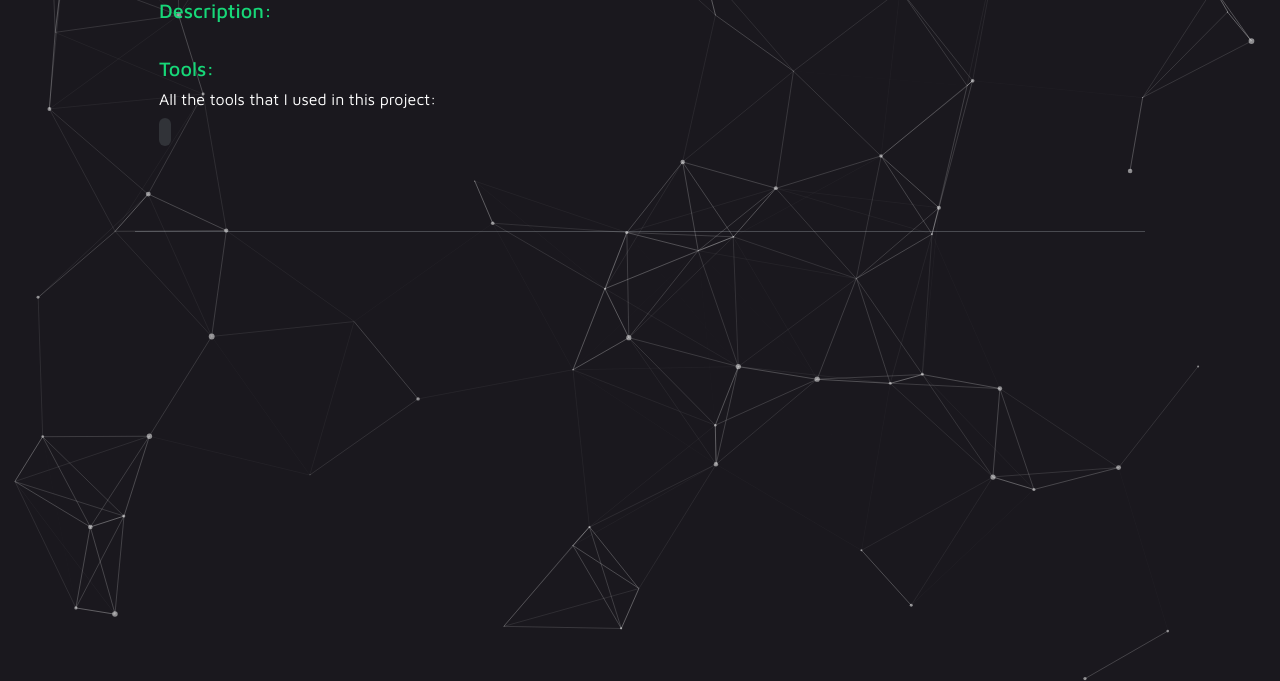
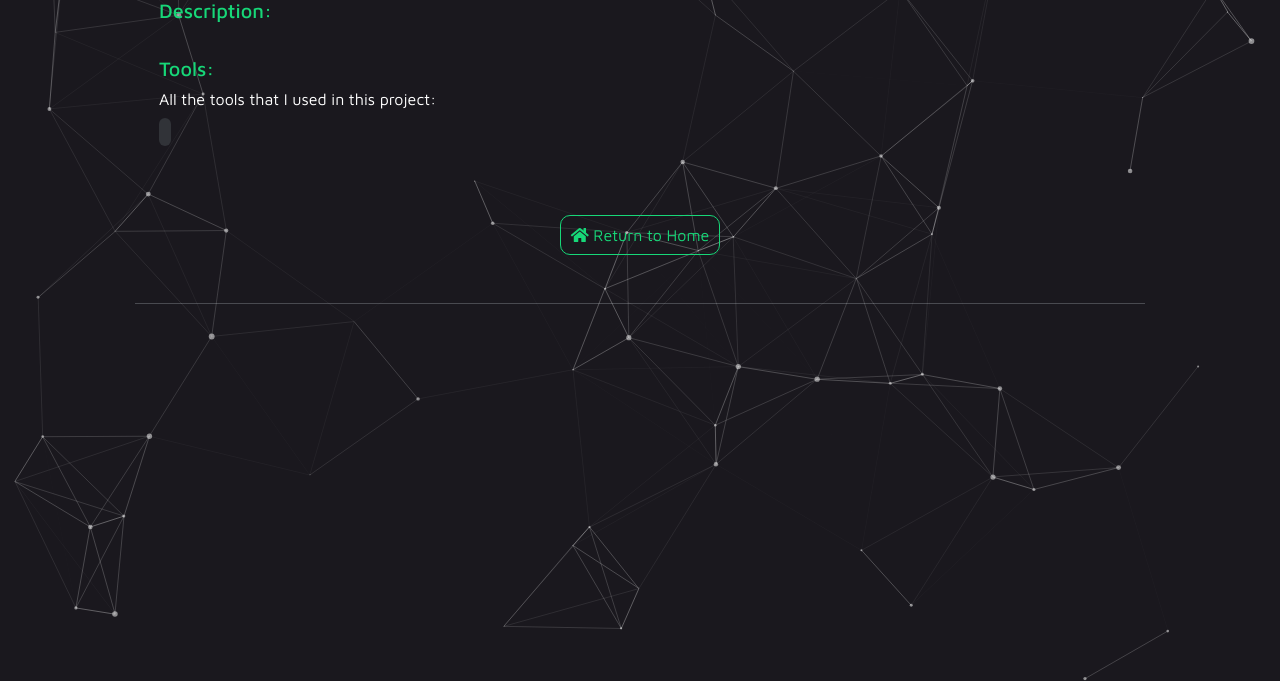
Before and after one commit to Quilliams85/portfolio-quinn-williams, a Django app: template templates/projects/project_detail.html in a window 1280 px wide. Shown: the part 119-800 px from the top of the page. Run offline with Django 3.2, Linux system fonts and the light colour scheme; the template is opened without the code that fills it, so the values that code supplies are empty; some libraries are stand-ins or nearby versions.

Commit message:
add return to home button

```diff
--- a/templates/projects/project_detail.html
+++ b/templates/projects/project_detail.html
@@ -43,6 +43,14 @@
                 {% endif %}
                 {% endif %}
             </div>
+
+            <!-- Return to Home Button -->
+            <div class="text-center mt-5">
+                <a href="{% url 'homePage' %}" class="preview-btn">
+                    <i class="fas fa-home"></i> Return to Home
+                </a>
+            </div>
+
         </div>
     </div>
 </div>
```
